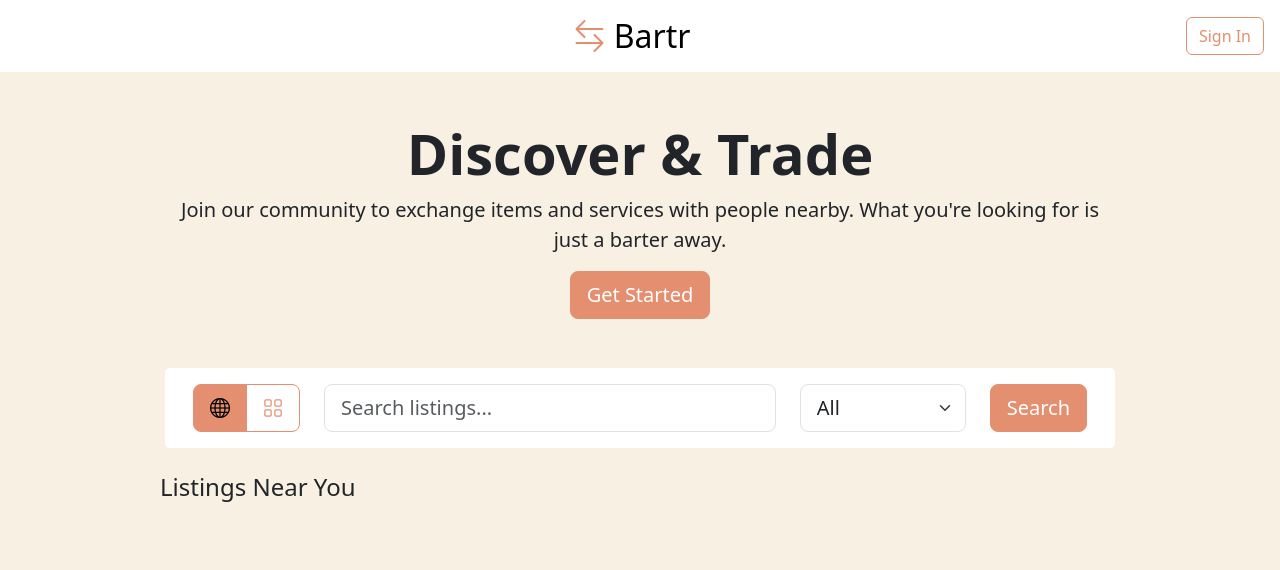
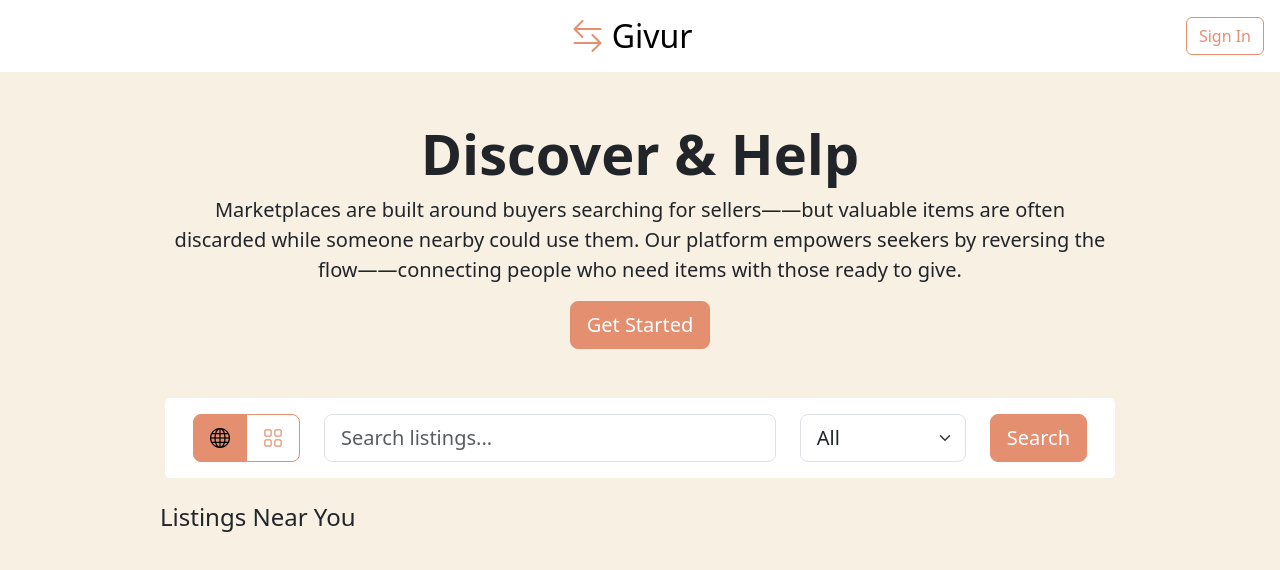
Before and after one commit to EunoiaC/mailbank, a website built with Vite: page index.html in a window 1280 px wide. Built offline with nearby package versions, Linux system fonts and the light colour scheme; some packages are replaced by stand-ins of ours; no server answers.

Commit message:
gitignore

```diff
--- a/index.html
+++ b/index.html
@@ -6,14 +6,14 @@
     <link rel="stylesheet" href="https://cdn.jsdelivr.net/npm/bootstrap-icons@1.11.3/font/bootstrap-icons.css">
     <link href="https://cdn.jsdelivr.net/npm/bootstrap@5.3.6/dist/css/bootstrap.min.css" rel="stylesheet" integrity="sha384-4Q6Gf2aSP4eDXB8Miphtr37CMZZQ5oXLH2yaXMJ2w8e2ZtHTl7GptT4jmndRuHDT" crossorigin="anonymous">
     <link rel="stylesheet" href="/sass/style.css" />
-    <title>bartr</title>
+    <title>givr</title>
   </head>
   <body class="bg-light">
   <nav class="navbar sticky-top bg-secondary">
       <div class="container-fluid d-flex justify-content-center">
           <a class="navbar-brand p-1 fs-2">
               <i class="bi bi-arrow-left-right text-primary"></i>
-              Bartr
+              Givur
           </a>
           <!-- sign in button -->
           <button class="btn btn-outline-primary position-absolute end-0 me-3" id="sign-in-button">Sign In</button>
@@ -22,8 +22,8 @@
   <div class="w-75 mx-auto d-flex flex-column align-items-center">
         <div id="landing-page">
             <div class="container text-center my-5">
-                <h1 class="display-4 fw-bold">Discover & Trade</h1>
-                <p class="lead">Join our community to exchange items and services with people nearby. What you're looking for is just a barter away.</p>
+                <h1 class="display-4 fw-bold">Discover & Help</h1>
+                <p class="lead">Marketplaces are built around buyers searching for sellers——but valuable items are often discarded while someone nearby could use them. Our platform empowers seekers by reversing the flow——connecting people who need items with those ready to give.</p>
                 <button class="btn btn-primary btn-lg text-white" id="get-started-button">Get Started</button>
             </div>
             <div class="container-fluid px-3">
```
Also changed, not shown: 1 other file.
